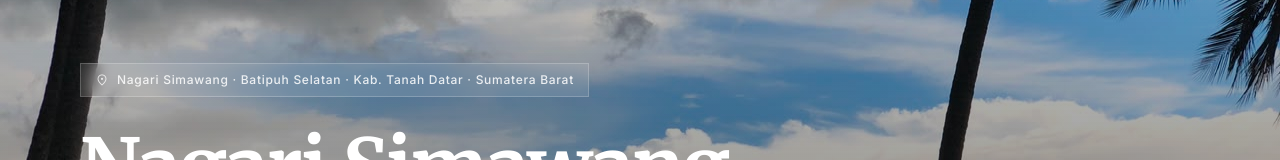
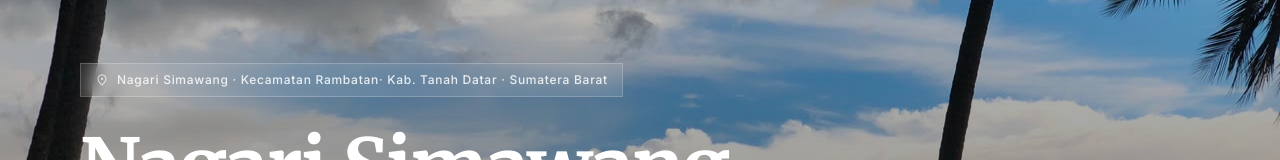
Before and after one commit to ZakyAzda/SimawangProfile, a Next.js app: page / in a window 1280 px wide. Shown: the part 206-366 px from the top of the page. Built offline with nearby package versions, Linux system fonts and the light colour scheme; no server answers; the database is empty.

Commit message:
content: mengubah isi content hero

```diff
--- a/src/components/home/HeroSection.tsx
+++ b/src/components/home/HeroSection.tsx
@@ -68,7 +68,7 @@ export function HeroSection() {
         >
           <span className="material-symbols-outlined" style={{ fontSize: "14px", color: "rgba(255,255,255,0.8)" }}>location_on</span>
           <span style={{ fontSize: "12px", fontWeight: 500, letterSpacing: "0.06em", color: "rgba(255,255,255,0.85)" }}>
-            Nagari Simawang · Batipuh Selatan · Kab. Tanah Datar · Sumatera Barat
+            Nagari Simawang · Kecamatan Rambatan· Kab. Tanah Datar · Sumatera Barat
           </span>
         </div>
 
```
